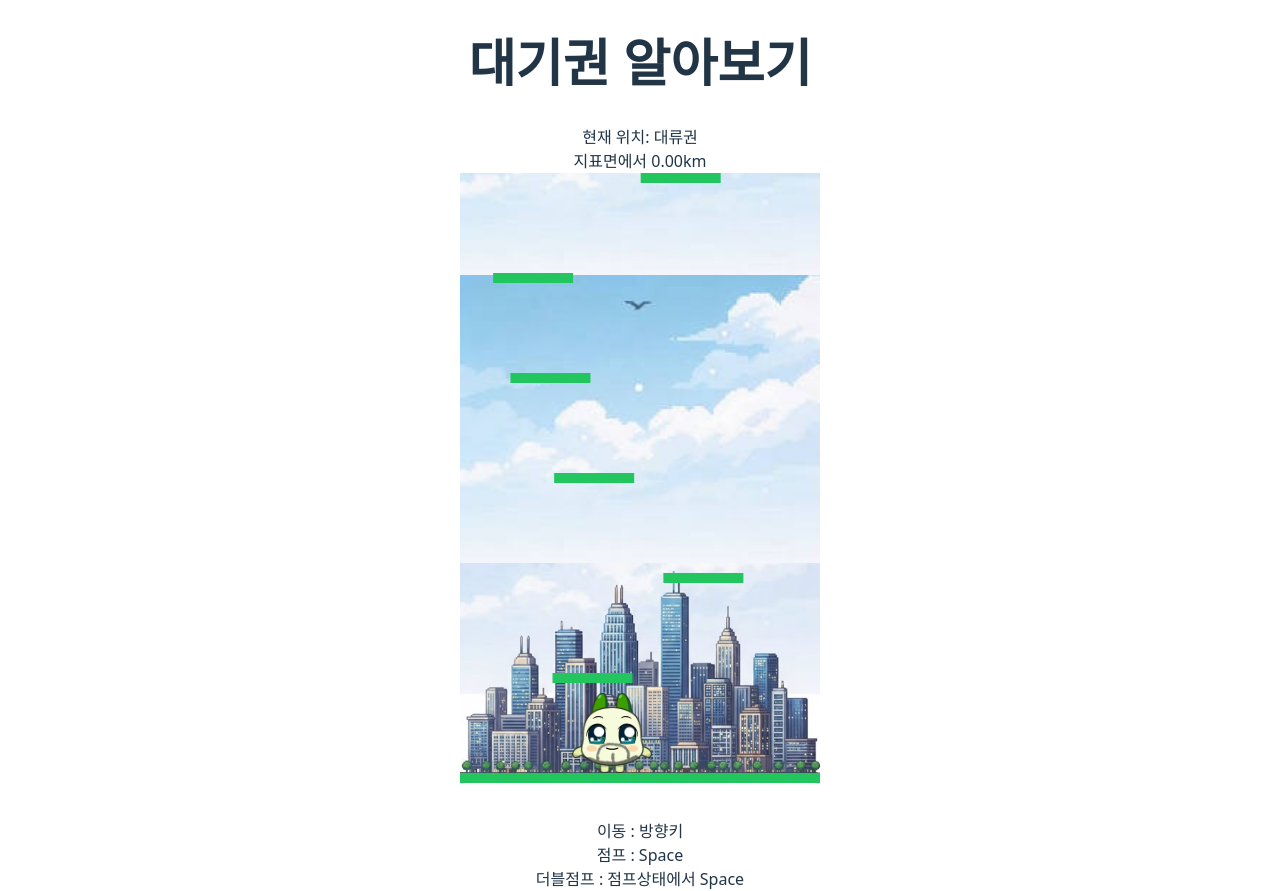
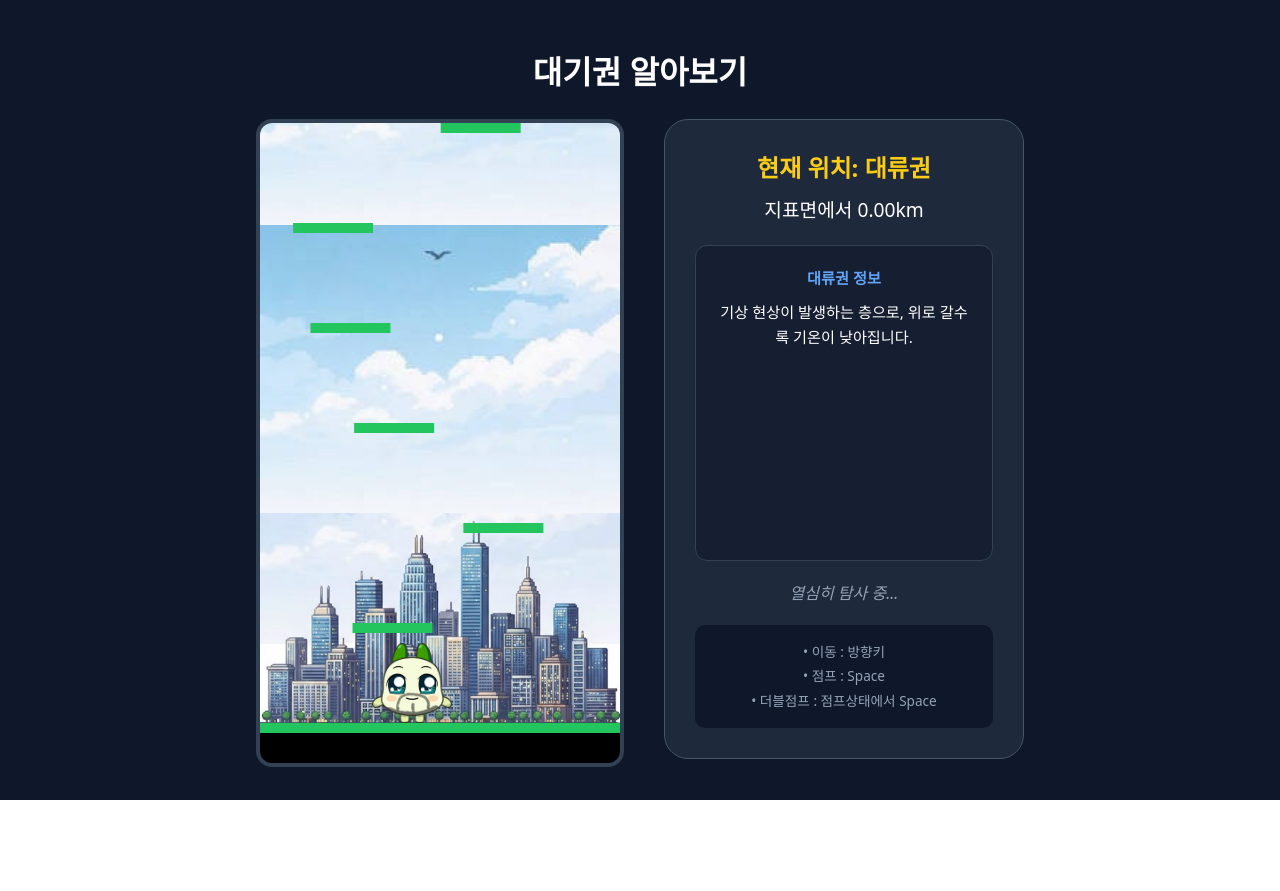
Before and after one commit to 1ikerainy/climb-game, a React (Vite) app: page / in a window 1280 px wide. After the commit the page ends 800 px from the top, so only its background shows below. Built offline with nearby package versions, Linux system fonts and the light colour scheme.

Commit message:
layout complete

```diff
--- a/src/App.jsx
+++ b/src/App.jsx
@@ -176,8 +176,9 @@ export default function ClimbGame() {
       if (keys.current.right) p.x += MOVE_SPEED;
 
       if (p.x < 0) p.x = 0;
-      if (p.x > GAME_WIDTH - PLAYER_SIZE)
-        p.x = GAME_WIDTH - PLAYER_SIZE;
+      if (p.x > GAME_WIDTH - 55) {
+        p.x = GAME_WIDTH - 55;
+      }
 
       // 중력
       p.prevY = p.y;
@@ -329,33 +330,128 @@ export default function ClimbGame() {
   }, [running, imagesLoaded, atmosphereName]);
 
   return (
-    <div className="w-full min-h-screen flex flex-col items-center justify-center gap-4 p-4 bg-slate-900 text-white">
-      <h1 className="text-2xl font-bold">대기권 알아보기</h1>
-      <div className="text-xl font-bold text-yellow-400">
-        현재 위치: {atmosphereName}
-      </div>
-      <div className="text-lg">지표면에서 {score}km</div>
+    <div style={{
+      width: '100%',
+      minHeight: '100vh',
+      display: 'flex',
+      flexDirection: 'column',
+      alignItems: 'center',
+      justifyContent: 'center',
+      backgroundColor: '#0f172a', // bg-slate-900 직접 지정
+      color: 'white',
+      padding: '20px',
+      boxSizing: 'border-box'
+    }}>
+      {/* 1. 제목 */}
+      <h1 style={{ fontSize: '2rem', fontWeight: 'bold', marginBottom: '30px' }}>대기권 알아보기</h1>
 
-      <div className="relative shadow-2xl rounded-2xl overflow-hidden">
+      {/* 2. 가로 배치 컨테이너 (핵심) */}
+      <div style={{
+        display: 'flex',
+        flexDirection: 'row', // 가로 정렬 강제
+        alignItems: 'flex-start',
+        gap: '40px'
+      }}>
+
+        {/* [왼쪽] 게임 화면 (Canvas) */}
+        <div style={{
+          position: 'relative',
+          borderRadius: '16px',
+          overflow: 'hidden',
+          border: '4px solid #334155',
+          backgroundColor: 'black'
+        }}>
           <canvas
             ref={canvasRef}
             width={GAME_WIDTH}
             height={GAME_HEIGHT}
-          className="bg-black"
+            style={{ display: 'block' }}
           />
+        </div>
 
-        {!running && (
-          <div className="absolute inset-0 flex flex-col items-center justify-center bg-black/70 gap-3">
-            <div className="text-xl">게임 오버</div>
-            <button onClick={initGame}>다시 시작</button>
+        {/* [오른쪽] 정보창 (모든 정보 포함) */}
+        <div style={{
+          width: `${GAME_WIDTH}px`,
+          height: `${GAME_HEIGHT}px`,
+          display: 'flex',
+          flexDirection: 'column',
+          backgroundColor: '#1e293b', // bg-slate-800
+          padding: '30px',
+          borderRadius: '24px',
+          border: '1px solid #475569',
+          boxSizing: 'border-box'
+        }}>
+          {/* 현재 위치 */}
+          <div style={{ fontSize: '1.5rem', fontWeight: 'bold', color: '#facc15', marginBottom: '10px' }}>
+            현재 위치: {atmosphereName}
           </div>
+
+          {/* 지표면 고도 */}
+          <div style={{ fontSize: '1.2rem', marginBottom: '20px' }}>
+            지표면에서 {score}km
+          </div>
+
+          {/* 대기권 설명 */}
+          <div style={{
+            flex: 1,
+            backgroundColor: 'rgba(15, 23, 42, 0.5)',
+            padding: '20px',
+            borderRadius: '12px',
+            marginBottom: '20px',
+            fontSize: '0.95rem',
+            lineHeight: '1.6',
+            border: '1px solid #334155',
+            overflowY: 'auto'
+          }}>
+            <div style={{ fontWeight: 'bold', color: '#60a5fa', marginBottom: '10px' }}>{atmosphereName} 정보</div>
+            {atmosphereName === "대류권" && "기상 현상이 발생하는 층으로, 위로 갈수록 기온이 낮아집니다."}
+            {atmosphereName === "성층권" && "안정한 층이며 오존층이 있어 자외선을 차단해줍니다."}
+            {atmosphereName === "중간권" && "기온이 매우 낮으며 유성이 타기 시작하는 층입니다."}
+            {atmosphereName === "열권" && "공기가 매우 희박하며 오로라가 관측되는 층입니다."}
+            {atmosphereName === "외기권 (우주)" && "지구 대기권의 가장 바깥쪽 경계 지역입니다."}
+          </div>
+
+          {/* 게임 종료 안내 및 버튼 */}
+          <div style={{ marginBottom: '20px', textAlign: 'center' }}>
+            {!running ? (
+              <div style={{ display: 'flex', flexDirection: 'column', gap: '15px' }}>
+                <div style={{ fontSize: '1.25rem', fontWeight: 'bold', color: '#f87171' }}>으악 떨어졌다ㅠㅠ</div>
+                <button
+                  onClick={initGame}
+                  style={{
+                    backgroundColor: 'red',
+                    color: 'white',
+                    padding: '15px',
+                    borderRadius: '10px',
+                    border: 'none',
+                    fontWeight: 'bold',
+                    fontSize: '1.1rem',
+                    cursor: 'pointer'
+                  }}
+                >
+                  다시 시작
+                </button>
+              </div>
+            ) : (
+              <div style={{ color: '#94a3b8', fontStyle: 'italic' }}>열심히 탐사 중...</div>
             )}
           </div>
 
-      <div className="text-sm opacity-70">
-        <div>이동 : 방향키</div>
-        <div>점프 : Space</div>
-        <div>더블점프 : 점프상태에서 Space</div>
+          {/* 조작 설명 */}
+          <div style={{
+            fontSize: '0.85rem',
+            color: '#94a3b8',
+            padding: '15px',
+            backgroundColor: '#0f172a',
+            borderRadius: '10px',
+            lineHeight: '1.8'
+          }}>
+            <div>• 이동 : 방향키</div>
+            <div>• 점프 : Space</div>
+            <div>• 더블점프 : 점프상태에서 Space</div>
+          </div>
+        </div>
+
       </div>
     </div>
   );
```
Lines whose indentation alone changed are shown as unchanged.
